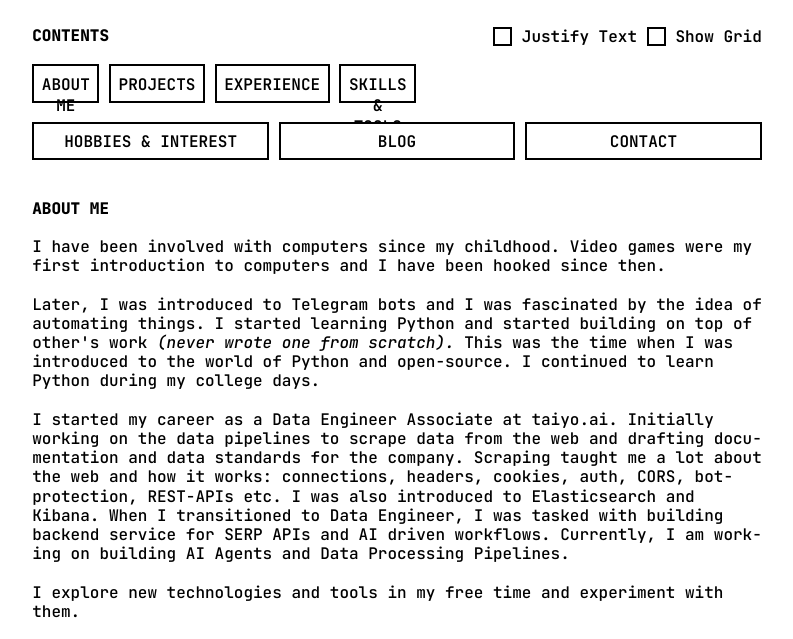
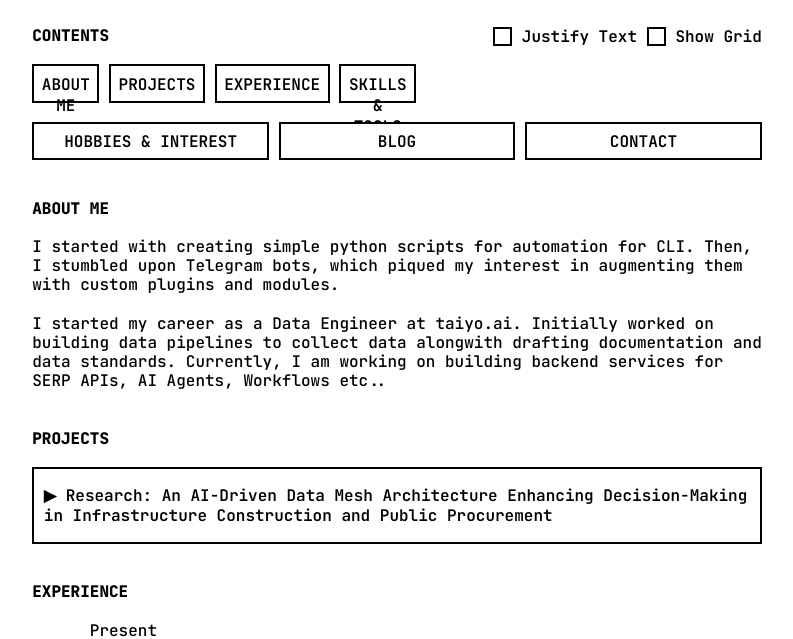
Before and after one commit to monoatomix/monoatomix.github.io, a plain HTML site: page index.html in a window 1280 px wide. Shown: the part 147-786 px from the top of the page, without its empty margins (243-1036 px from the left). Drawn offline with Linux system fonts and the light colour scheme.

Commit message:
Update index.html

```diff
--- a/index.html
+++ b/index.html
@@ -70,25 +70,14 @@
 </div>
 </nav>
 <h2 id="introduction">About Me</h2>
-<p>I have been involved with computers since my childhood.
-Video games were my first introduction to computers and I have been hooked since then.
+<p>
+  I started with creating simple python scripts for automation for CLI.
+  Then, I stumbled upon Telegram bots, which piqued my interest in augmenting them with custom plugins and modules.
 </p>
 <p>
-Later, I was introduced to Telegram bots and I was fascinated by the idea of automating things.
-I started learning Python and started building on top of other's work <em>(never wrote one from scratch).</em>
-This was the time when I was introduced to the world of Python and open-source.
-I continued to learn Python during my college days.
-</p>
-<p>
-I started my career as a Data Engineer Associate at taiyo.ai.
-Initially working on the data pipelines to scrape data from the web and drafting documentation and data standards for the company.
-Scraping taught me a lot about the web and how it works: connections, headers, cookies, auth, CORS, bot-protection, REST-APIs etc.
-I was also introduced to Elasticsearch and Kibana.
-When I transitioned to Data Engineer, I was tasked with building backend service for SERP APIs and AI driven workflows.
-Currently, I am working on building AI Agents and Data Processing Pipelines.
-</p>
-<p>
-I explore new technologies and tools in my free time and experiment with them.
+I started my career as a Data Engineer at taiyo.ai.
+Initially worked on building data pipelines to collect data alongwith drafting documentation and data standards.
+Currently, I am working on building backend services for SERP APIs, AI Agents, Workflows etc..
 </p>
 <h2 id="projects">Projects</h2>
 <details>
@@ -139,7 +128,8 @@ Source: <a href="https://arxiv.org/abs/2412.00224">arXiv:2412.00224</a>
 │                         │    ┌─────────┐ ┌────────────┐                  │
 │                         │    │AI Agents│ │DigitalOcean│                  │
 │                         │    └─────────┘ └────────────┘                  │
-└─────────────────────────┴────────────────────────────────────────────────┘</pre>
+└─────────────────────────┴────────────────────────────────────────────────┘
+</pre>
 <h2 id="hobby">Hobbies & Interest</h2>
 <button>Gaming</button>
 <button>Low Level Programming</button>
```
